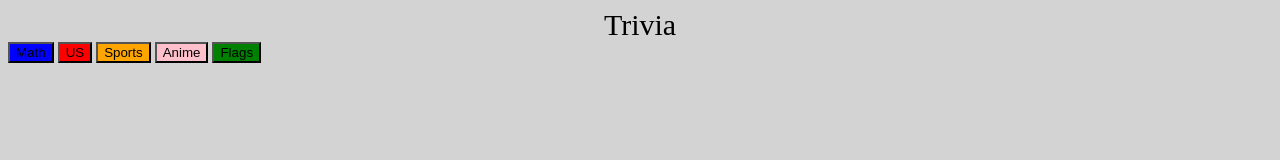
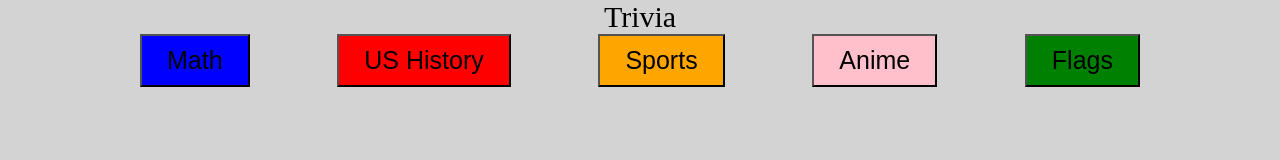
Before and after one commit to drodriguez28/trivia-game, a plain HTML site: page index.html in a window 1280 px wide. Drawn offline with Linux system fonts and the light colour scheme.

Commit message:
GRRAAGHHH

```diff
--- a/index.html
+++ b/index.html
@@ -14,15 +14,22 @@
     <header>
         Trivia
     </header>
-    <button class="buttonMath" id="button"> Math</button>
 
-    <button class="buttonUS" id="button">US</button>
 
-    <button class="buttonSports" id="button">Sports</button>
+    <div class="enlaringButtons">
+        <button class="buttonMath" id="button"> Math</button>
 
-    <button class="buttonAnime" id="button">Anime</button>
+        <button class="buttonUS" id="button">US History</button>
 
-    <button class="buttonFlags" id="button">Flags</button>
+        <button class="buttonSports" id="button">Sports</button>
+
+        <button class="buttonAnime" id="button">Anime</button>
+
+        <button class="buttonFlags" id="button">Flags</button>
+    </div>
+
+
+
 
 </body>
 
--- a/style.css
+++ b/style.css
@@ -1,24 +1,45 @@
 body {
     background: lightgray;
+    max-width: 1000px;
+    margin: 0 auto;
+    width: 100vw;
+
     }
     header{
       font-size: 30px;
       text-align: center
 
     }
+    .buttonMath, .buttonUS, .buttonSports, .buttonAnime, .buttonFlags{
+      font-size: 25px;
+      padding: 10px 25px;
+    }
     .buttonMath {
         background-color: blue;
+
       }
 
       .buttonUS {
         background-color: red;
+
       }
     .buttonSports {
         background-color: orange;
+
       }
     .buttonAnime {
       background-color: pink;
+
     }
+
     .buttonFlags {
       background-color: green;
+
+
     }
+
+
+    .enlaringButtons {
+      display: flex;
+      justify-content: space-between;
+    }
```
Lines whose indentation alone changed are shown as unchanged.
